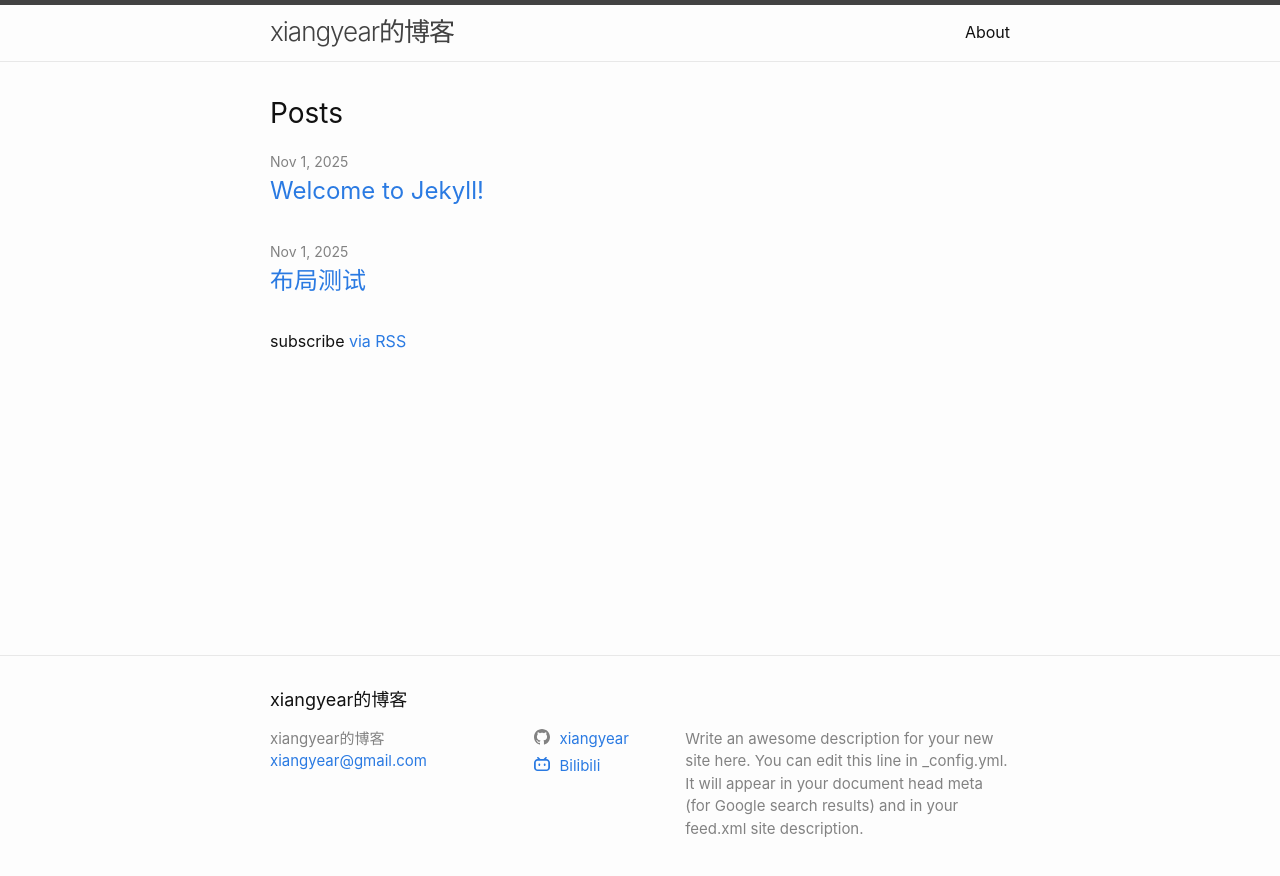
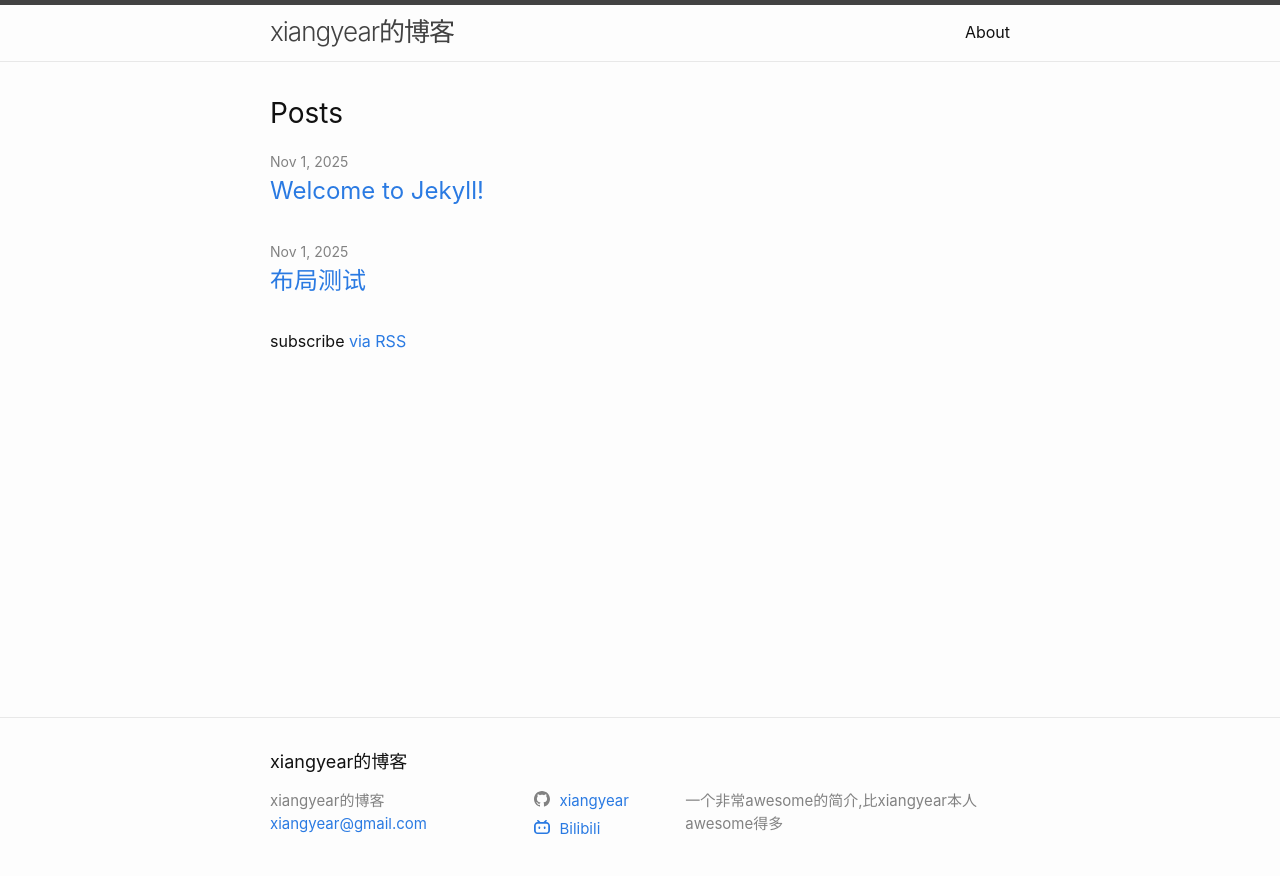
Before and after one commit to Xiangyear/xiangyear.github.io, a Jekyll site: the page built from index.markdown, in a window 1280 px wide. Shown: the top 876 px of the page. Built offline with Jekyll 4.4.1, drawn with Linux system fonts in a browser that asks for light colours.

Commit message:
awesome description

```diff
--- a/_config.yml
+++ b/_config.yml
@@ -21,9 +21,7 @@
 title: xiangyear的博客
 email: xiangyear@gmail.com
 description: >- # this means to ignore newlines until "baseurl:"
-  Write an awesome description for your new site here. You can edit this
-  line in _config.yml. It will appear in your document head meta (for
-  Google search results) and in your feed.xml site description.
+  一个非常awesome的简介,比xiangyear本人awesome得多
 baseurl: "" # the subpath of your site, e.g. /blog
 url: "https://xiangyear.github.io" # the base hostname & protocol for your site, e.g. http://example.com
 # twitter_username: jekyllrb
```
